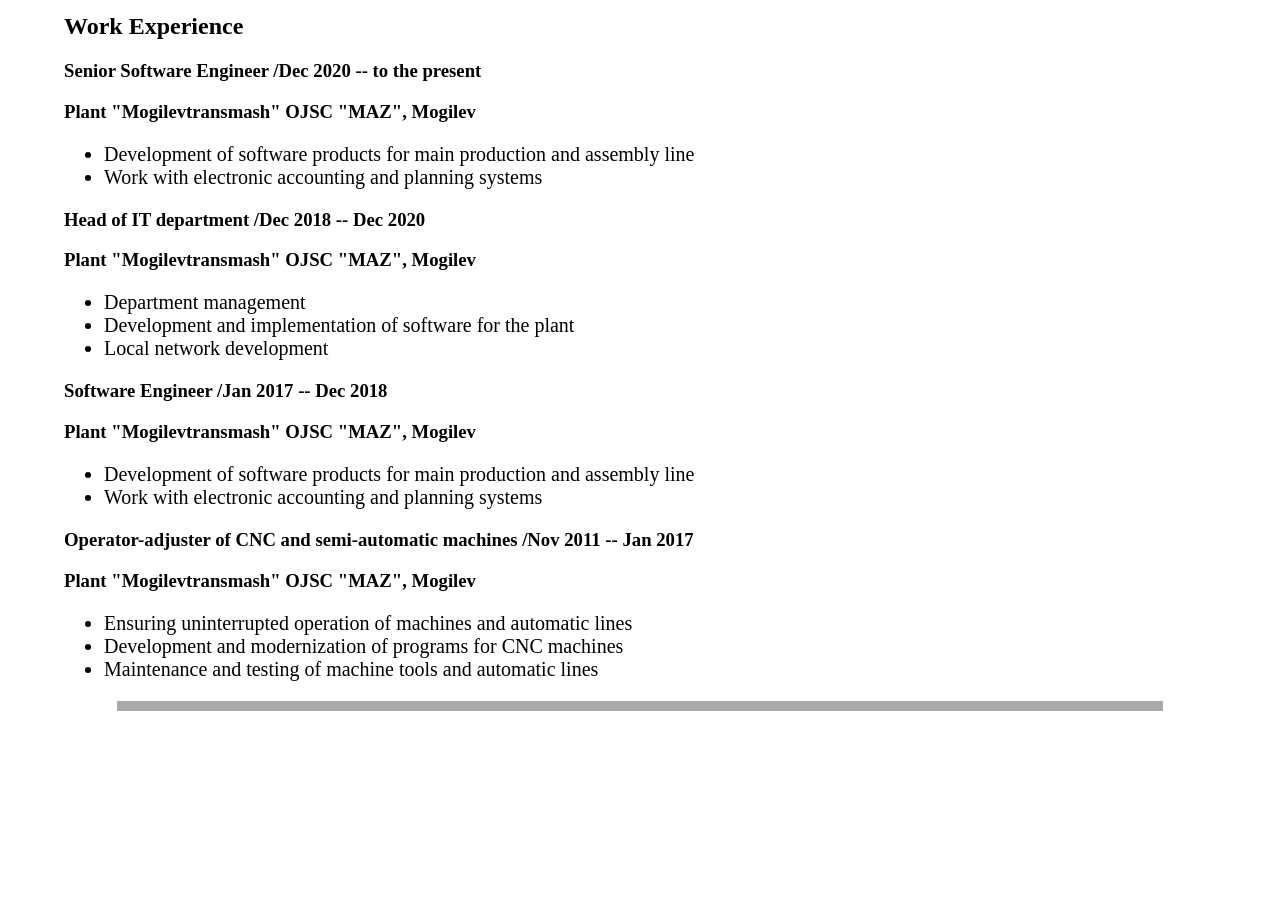
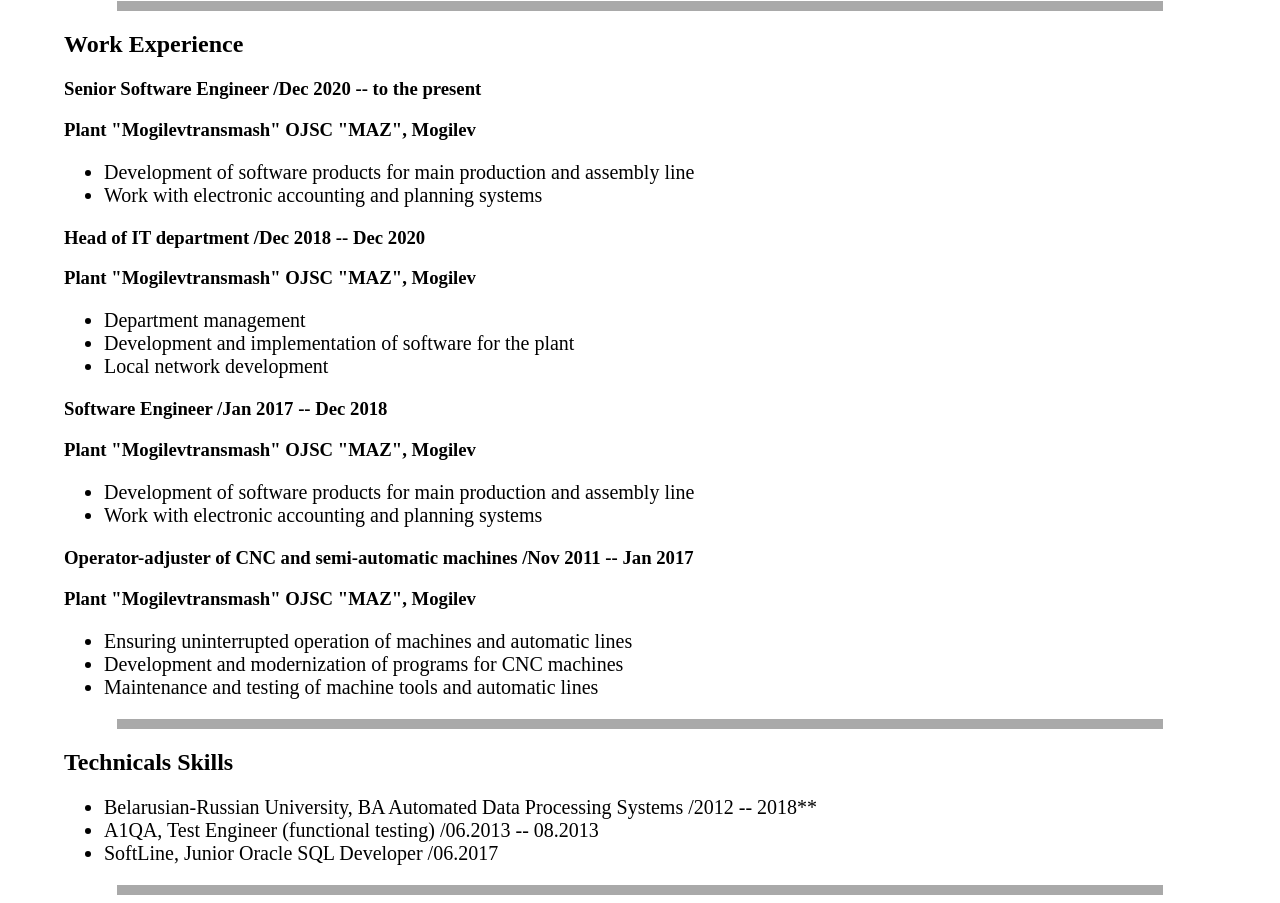
Before and after one commit to AntonGFIvanov/rsschool-cv, a plain HTML site: page index.html in a window 1280 px wide. Shown: the part 977-1880 px from the top of the page. Before the commit the page ends 1696 px from the top, so only its background shows below. Drawn offline with Linux system fonts and the light colour scheme.

Commit message:
feat : add Education

```diff
--- a/index.html
+++ b/index.html
@@ -6,7 +6,7 @@
     <link rel="stylesheet" href="mystyle.css" />
     <title>Document</title>
   </head>
-  <body>
+  <>
     <header>
       <img src="image/foto1.jpg" alt="Foto" />
       <h1>Anton Ivanov</h1>
@@ -92,5 +92,14 @@
       </ul>
     </section>
     <div class="line"></div>
+    <section>
+      <h2>Technicals Skills</h2>
+      <ul>
+        <li>Belarusian-Russian University, BA Automated Data Processing Systems /2012 -- 2018**</li>
+        <li>A1QA, Test Engineer (functional testing) /06.2013 -- 08.2013</li>
+        <li>SoftLine, Junior Oracle SQL Developer /06.2017</li>
+      </ul>
+    </section>
+    <div class="line"></div>
   </body>
 </html>
```
